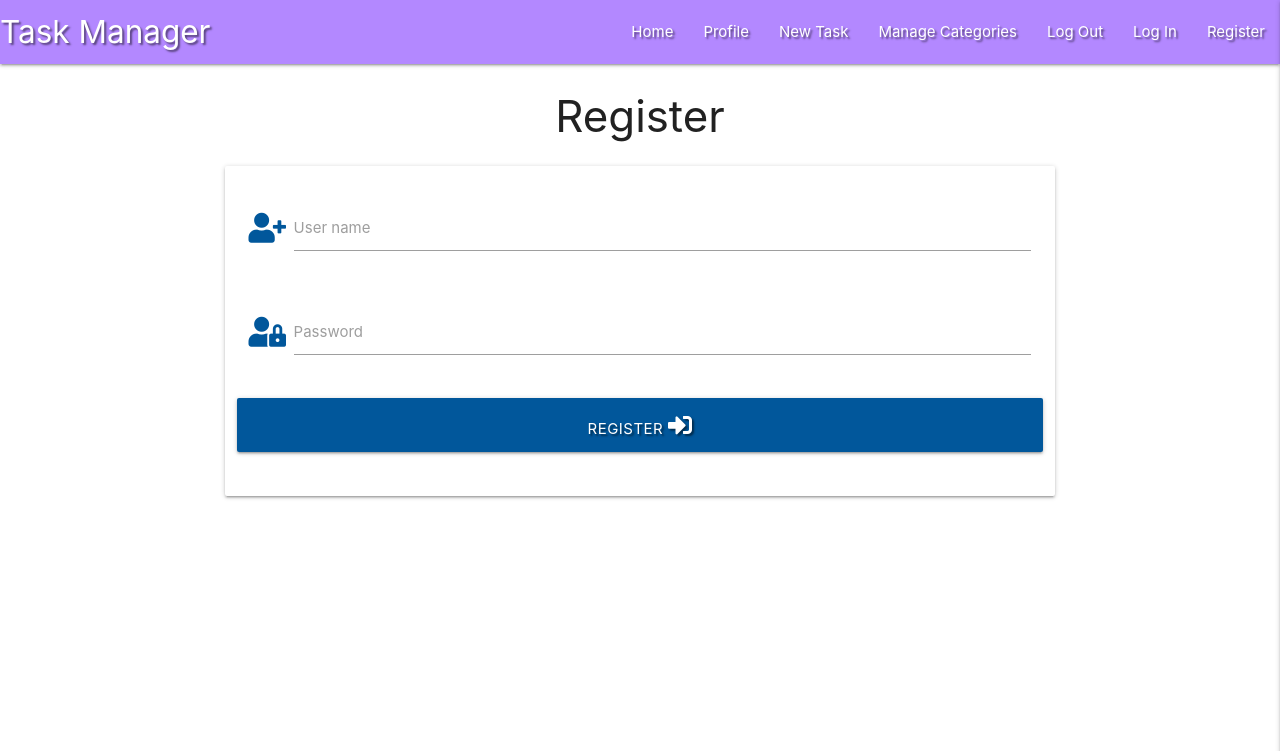
After one commit to mateuszniechwiej/flask_task_manager_project, a Flask app: page /register in a window 1280 px wide. The commit adds this page. Shown: the top 751 px of the page. Run offline with Flask 2, Linux system fonts and the light colour scheme; some libraries are stand-ins or nearby versions.

Commit message:
Add Register template

```diff
--- a/app.py
+++ b/app.py
@@ -4,6 +4,7 @@ from flask import (
     redirect, request, session, url_for)
 from flask_pymongo import PyMongo
 from bson.objectid import ObjectId
+from werkzeug.security import generate_password_hash, check_password_hash
 if os.path.exists("env.py"):
     import env
 
@@ -25,6 +26,11 @@ def get_tasks():
     return render_template("tasks.html", tasks=tasks)
 
 
+@app.route("/register", methods=['GET', 'POST'])
+def register():
+    return render_template("register.html")
+
+
 if __name__ == "__main__":
     app.run(host=os.environ.get("IP"),
             port=int(os.environ.get("PORT")),
--- a/templates/base.html
+++ b/templates/base.html
@@ -29,7 +29,7 @@
                     <li><a href="#">Manage Categories</a></li>
                     <li><a href="#">Log Out</a></li>
                     <li><a href="#">Log In</a></li>
-                    <li><a href="#">Register</a></li>
+                    <li><a href="{{ url_for('register') }}">Register</a></li>
 
                 </ul>
             </div>
@@ -45,7 +45,7 @@
             <li><a href="#">Manage Categories</a></li>
             <li><a href="#">Log Out</a></li>
             <li><a href="#">Log In</a></li>
-            <li><a href="#">Register</a></li>
+            <li><a href="{{ url_for('register') }}">Register</a></li>
         </ul>
 
     </header>
--- /dev/null
+++ b/templates/register.html
@@ -0,0 +1,33 @@
+{% extends "base.html" %}
+{% block content %}
+<h3 class="center-align">Register</h3>
+<div class="row">
+    <form class="col s12 m8 offset-m2" method="POST" action="{{ url_for('register') }}">
+        <div class="card-panel">
+            <!-- user name -->
+            <div class="row">
+                <div class="input-field col s12">
+                    <i class="fas fa-user-plus prefix light-blue-text text-darken-4"></i>
+                    <input id="username" name="username" type="text" class="validate">
+                    <label for="username">User name</label>
+                </div>
+            </div>
+            <!-- password -->
+            <div class="row">
+                <div class="input-field col s12">
+                    <i class="fas fa-user-lock prefix light-blue-text text-darken-4"></i>
+                    <input id="password" name="password" type="password" class="validate">
+                    <label for="password">Password</label>
+                </div>
+            </div>
+            <!-- register -->
+            <div class="row">
+                <button type="submit" class="col s12 btn-large light-blue darken-4 text-shadow">
+                    Register <i class="fas fa-sign-in-alt"></i>
+                </button>
+            </div>
+        </div>
+    </form>
+</div>
+
+{% endblock %}
```
